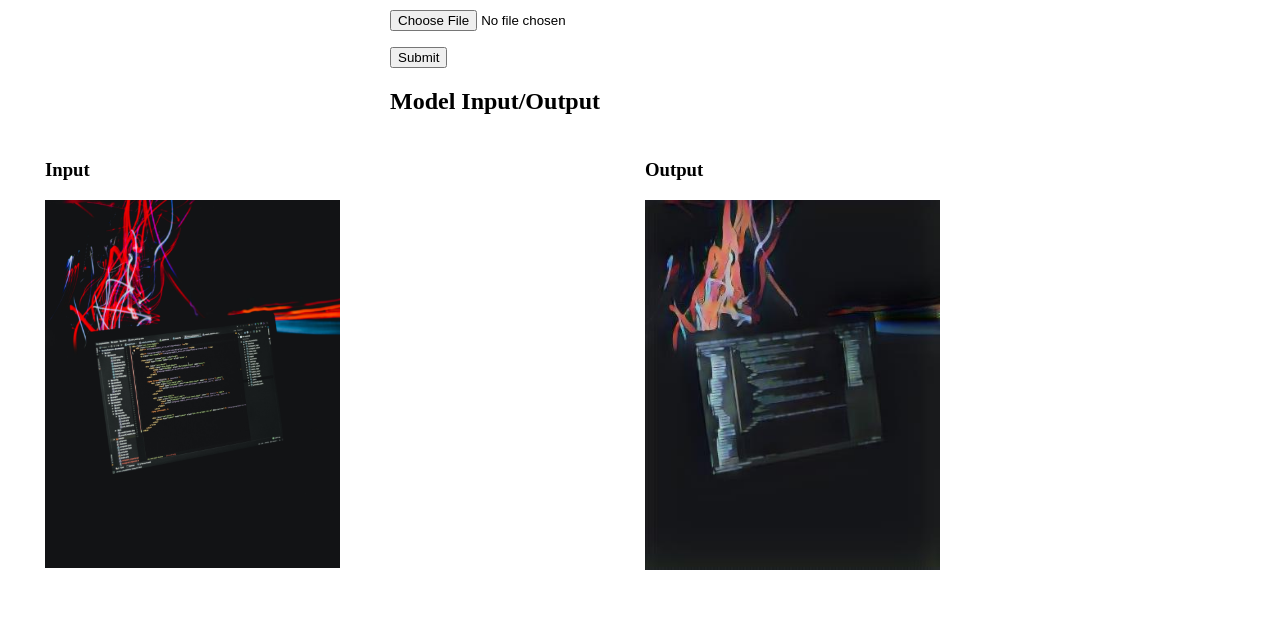
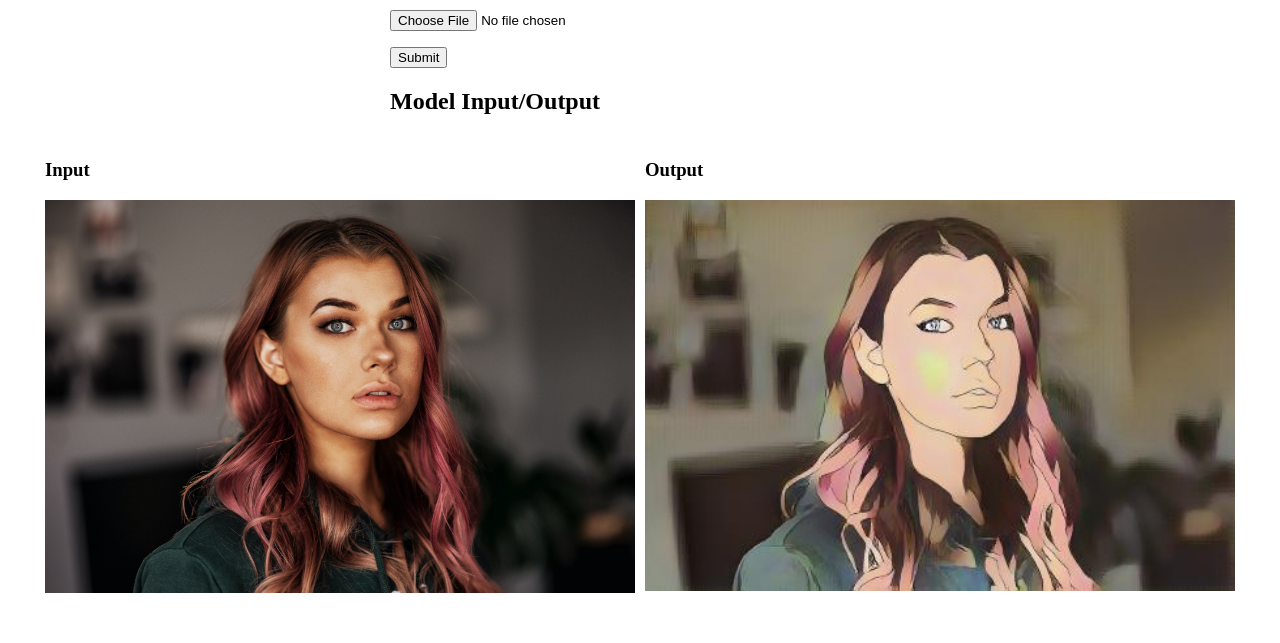
Before and after one commit to DavidCarricondo/cartoonify-app, a Flask app: template templates/output.html in a window 1280 px wide. Shown: the part 157-800 px from the top of the page. Run offline with Flask 2, Linux system fonts and the light colour scheme; the template is opened without the code that fills it, so the values that code supplies are empty.

```diff
--- a/app.py
+++ b/app.py
@@ -1,6 +1,6 @@
 from flask import Flask, render_template, request, redirect, flash, url_for
 from werkzeug.utils import secure_filename
-import os
+import os, re
 from src.utils import CARTOON
 
 UPLOAD_FOLDER = '/home/david/Documents/Python/cartoonify_app/static'
@@ -17,6 +17,10 @@ def welcome():
 ##TODO:
 @app.route('/cartoonify', methods=['POST'])
 def cartoon():
+
+    for f in os.listdir('./static/'):
+        os.remove(os.path.join('./static/', f))
+
     if request.method == 'POST':
         if 'file' not in request.files:
             flash('No file part')
--- a/templates/output.html
+++ b/templates/output.html
@@ -65,11 +65,11 @@
 <div class="row content2">
   <div class="column">
 	<h3> Input </h3>
-    <img src="{{url_for('static', filename='upload_image.jpg')}}" alt="Original" style="width:50%">
+    <img src="{{url_for('static', filename='upload_image.jpg')}}" alt="Original" style="width:100%">
   </div>
   <div class="column">
 	<h3> Output </h3>
-    <img src="{{url_for('static', filename='output_image.jpg')}}" alt="Cartoon" style="width:50%">
+    <img src="{{url_for('static', filename='output_image.jpg')}}" alt="Cartoon" style="width:100%">
   </div>
 
 </div>
```
Also changed, not shown: static/output_image.jpg, static/upload_image.jpg, 1 other file.
